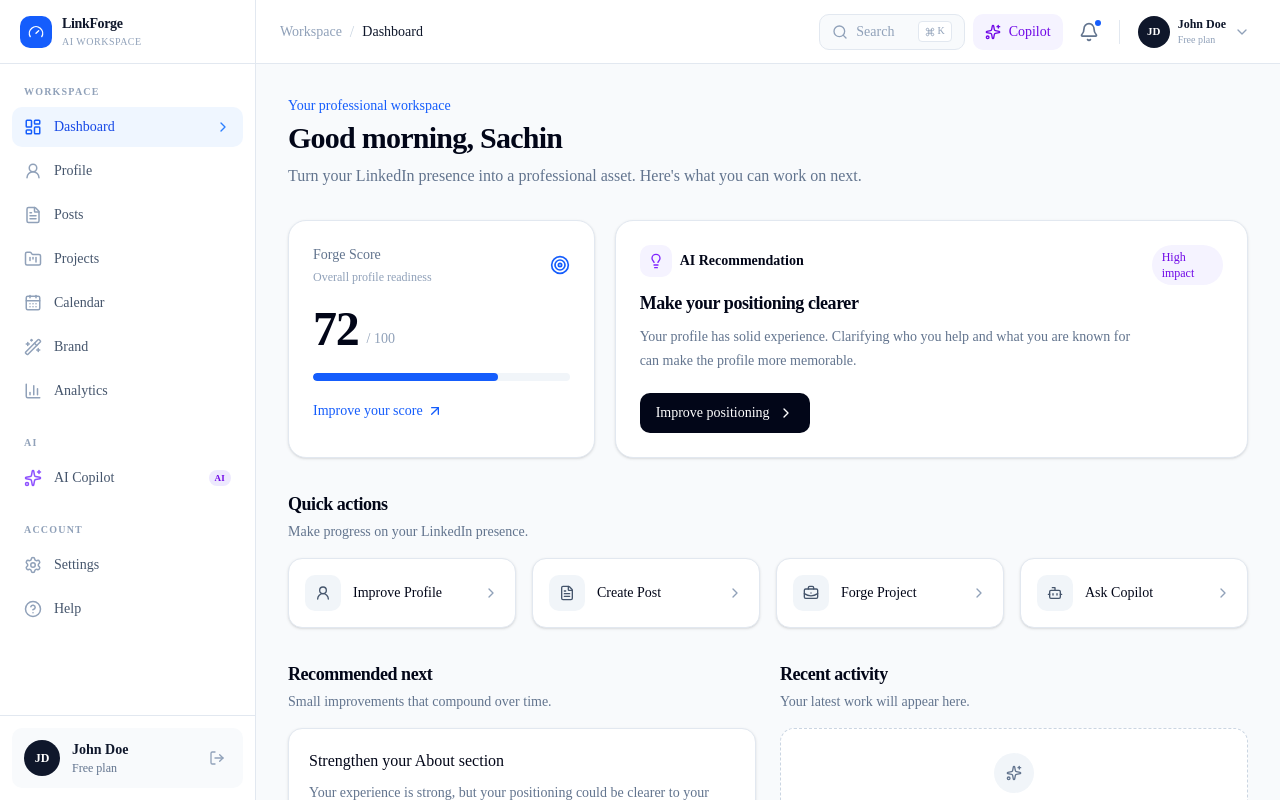
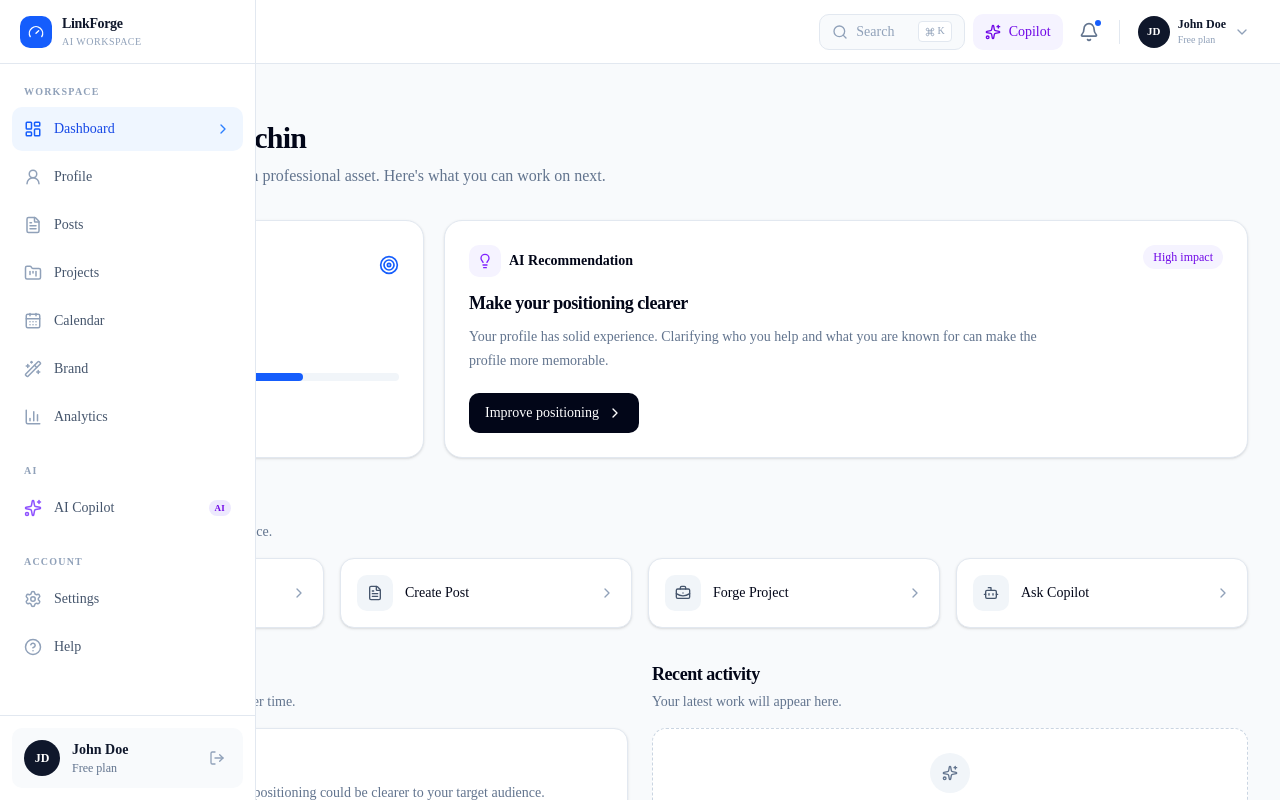
Before and after one commit to sachin59921/linkforge-ai, a Next.js app: page / in a window 1280 px wide. Shown: the top 800 px of the page. Built offline with nearby package versions, Linux system fonts and the light colour scheme.

Commit message:
feat: add mobile navigation functionality to Sidebar component

```diff
--- a/components/layout/sidebar.tsx
+++ b/components/layout/sidebar.tsx
@@ -1,5 +1,7 @@
+
 "use client";
 
+import { useEffect, useState } from "react";
 import Link from "next/link";
 import { usePathname } from "next/navigation";
 import {
@@ -12,10 +14,12 @@ import {
   HelpCircle,
   LayoutDashboard,
   LogOut,
+  Menu,
   Settings,
   Sparkles,
   UserRound,
   WandSparkles,
+  X,
 } from "lucide-react";
 
 const workspaceItems = [
@@ -35,29 +39,130 @@ const accountItems = [
 
 export function Sidebar() {
   const pathname = usePathname();
+  const [mobileOpen, setMobileOpen] = useState(false);
 
   const isActive = (href: string) => {
-    if (href === "/") {
-      return pathname === "/";
-    }
-
+    if (href === "/") return pathname === "/";
     return pathname === href || pathname.startsWith(`${href}/`);
   };
 
+  useEffect(() => {
+    setMobileOpen(false);
+  }, [pathname]);
+
+  useEffect(() => {
+    if (!mobileOpen) return;
+
+    const previousOverflow = document.body.style.overflow;
+
+    function handleKeyDown(event: KeyboardEvent) {
+      if (event.key === "Escape") setMobileOpen(false);
+    }
+
+    document.body.style.overflow = "hidden";
+    window.addEventListener("keydown", handleKeyDown);
+
+    return () => {
+      document.body.style.overflow = previousOverflow;
+      window.removeEventListener("keydown", handleKeyDown);
+    };
+  }, [mobileOpen]);
+
   return (
-    <aside className="hidden h-screen w-64 shrink-0 flex-col border-r border-slate-200 bg-white lg:flex">
-      {/* Logo */}
-      <div className="flex h-16 items-center border-b border-slate-200 px-5">
-        <Link href="/" className="flex items-center gap-2.5">
+    <>
+      {/* Mobile menu trigger */}
+      <button
+        type="button"
+        aria-label="Open navigation menu"
+        aria-expanded={mobileOpen}
+        aria-controls="mobile-navigation"
+        onClick={() => setMobileOpen(true)}
+        className="fixed bottom-4 left-4 z-40 flex size-12 items-center justify-center rounded-full bg-slate-950 text-white shadow-lg transition hover:bg-slate-800 focus-visible:outline-none focus-visible:ring-2 focus-visible:ring-blue-500 focus-visible:ring-offset-2 lg:hidden"
+      >
+        <Menu className="size-5" />
+      </button>
+
+      {/* Desktop sidebar */}
+      <aside className="fixed inset-y-0 left-0 z-30 hidden h-screen w-64 shrink-0 flex-col border-r border-slate-200 bg-white lg:flex">
+        <SidebarContent isActive={isActive} />
+      </aside>
+
+      {/* Mobile backdrop */}
+      {mobileOpen && (
+        <button
+          type="button"
+          aria-label="Close navigation menu"
+          onClick={() => setMobileOpen(false)}
+          className="fixed inset-0 z-40 bg-slate-950/40 backdrop-blur-[2px] lg:hidden"
+        />
+      )}
+
+      {/* Mobile navigation drawer */}
+      <aside
+        id="mobile-navigation"
+        aria-label="Mobile navigation"
+        aria-hidden={!mobileOpen}
+        className={[
+          "fixed inset-y-0 left-0 z-50 flex w-[min(18rem,85vw)] flex-col border-r border-slate-200 bg-white shadow-2xl transition-transform duration-200 ease-out lg:hidden",
+          mobileOpen ? "translate-x-0" : "-translate-x-full",
+          !mobileOpen ? "pointer-events-none" : "",
+        ].join(" ")}
+      >
+        <div className="flex h-16 shrink-0 items-center justify-between border-b border-slate-200 px-5">
+          <Link
+            href="/"
+            onClick={() => setMobileOpen(false)}
+            className="flex items-center gap-2.5"
+          >
             <div className="flex h-8 w-8 items-center justify-center rounded-lg bg-blue-600 text-white">
-            <Gauge className="h-4 w-4" />
+              <Gauge className="size-4" />
             </div>
-
             <div>
               <p className="text-sm font-bold tracking-tight text-slate-900">
                 LinkForge
               </p>
+              <p className="text-[10px] font-medium uppercase tracking-wider text-slate-400">
+                AI Workspace
+              </p>
+            </div>
+          </Link>
 
+          <button
+            type="button"
+            aria-label="Close navigation menu"
+            onClick={() => setMobileOpen(false)}
+            className="flex size-9 items-center justify-center rounded-lg text-slate-500 transition hover:bg-slate-100 hover:text-slate-900 focus-visible:outline-none focus-visible:ring-2 focus-visible:ring-blue-500"
+          >
+            <X className="size-5" />
+          </button>
+        </div>
+
+        <div className="min-h-0 flex-1 overflow-y-auto">
+          <SidebarNavigation isActive={isActive} />
+        </div>
+
+        <SidebarUserCard />
+      </aside>
+    </>
+  );
+}
+
+function SidebarContent({
+  isActive,
+}: {
+  isActive: (href: string) => boolean;
+}) {
+  return (
+    <>
+      <div className="flex h-16 shrink-0 items-center border-b border-slate-200 px-5">
+        <Link href="/" className="flex items-center gap-2.5">
+          <div className="flex h-8 w-8 items-center justify-center rounded-lg bg-blue-600 text-white">
+            <Gauge className="size-4" />
+          </div>
+          <div>
+            <p className="text-sm font-bold tracking-tight text-slate-900">
+              LinkForge
+            </p>
             <p className="text-[10px] font-medium uppercase tracking-wider text-slate-400">
               AI Workspace
             </p>
@@ -65,8 +170,22 @@ export function Sidebar() {
         </Link>
       </div>
 
-      {/* Navigation */}
-      <nav className="flex-1 overflow-y-auto px-3 py-5">
+      <div className="min-h-0 flex-1 overflow-y-auto">
+        <SidebarNavigation isActive={isActive} />
+      </div>
+
+      <SidebarUserCard />
+    </>
+  );
+}
+
+function SidebarNavigation({
+  isActive,
+}: {
+  isActive: (href: string) => boolean;
+}) {
+  return (
+    <nav aria-label="Main navigation" className="px-3 py-5">
       <NavSection title="Workspace">
         {workspaceItems.map((item) => {
           const Icon = item.icon;
@@ -76,8 +195,9 @@ export function Sidebar() {
             <Link
               key={item.href}
               href={item.href}
+              aria-current={active ? "page" : undefined}
               className={[
-                  "group flex items-center gap-3 rounded-lg px-3 py-2.5 text-sm font-medium transition-colors",
+                "group flex min-h-11 items-center gap-3 rounded-lg px-3 py-2.5 text-sm font-medium transition-colors",
                 active
                   ? "bg-blue-50 text-blue-700"
                   : "text-slate-600 hover:bg-slate-50 hover:text-slate-900",
@@ -85,29 +205,27 @@ export function Sidebar() {
             >
               <Icon
                 className={[
-                    "h-[18px] w-[18px]",
+                  "size-[18px] shrink-0",
                   active
                     ? "text-blue-600"
                     : "text-slate-400 group-hover:text-slate-600",
                 ].join(" ")}
               />
-
               <span>{item.label}</span>
-
               {active && (
-                  <ChevronRight className="ml-auto h-4 w-4 text-blue-500" />
+                <ChevronRight className="ml-auto size-4 text-blue-500" />
               )}
             </Link>
           );
         })}
       </NavSection>
 
-        {/* AI */}
       <NavSection title="AI">
         <Link
           href="/copilot"
+          aria-current={isActive("/copilot") ? "page" : undefined}
           className={[
-              "group flex items-center gap-3 rounded-lg px-3 py-2.5 text-sm font-medium transition-colors",
+            "group flex min-h-11 items-center gap-3 rounded-lg px-3 py-2.5 text-sm font-medium transition-colors",
             isActive("/copilot")
               ? "bg-violet-50 text-violet-700"
               : "text-slate-600 hover:bg-slate-50 hover:text-slate-900",
@@ -115,22 +233,19 @@ export function Sidebar() {
         >
           <Sparkles
             className={[
-                "h-[18px] w-[18px]",
+              "size-[18px] shrink-0",
               isActive("/copilot")
                 ? "text-violet-600"
                 : "text-violet-500",
             ].join(" ")}
           />
-
           <span>AI Copilot</span>
-
           <span className="ml-auto rounded-full bg-violet-100 px-1.5 py-0.5 text-[9px] font-bold uppercase tracking-wide text-violet-700">
             AI
           </span>
         </Link>
       </NavSection>
 
-        {/* Account */}
       <NavSection title="Account">
         {accountItems.map((item) => {
           const Icon = item.icon;
@@ -140,26 +255,29 @@ export function Sidebar() {
             <Link
               key={item.href}
               href={item.href}
+              aria-current={active ? "page" : undefined}
               className={[
-                  "group flex items-center gap-3 rounded-lg px-3 py-2.5 text-sm font-medium transition-colors",
+                "group flex min-h-11 items-center gap-3 rounded-lg px-3 py-2.5 text-sm font-medium transition-colors",
                 active
                   ? "bg-slate-100 text-slate-900"
                   : "text-slate-600 hover:bg-slate-50 hover:text-slate-900",
               ].join(" ")}
             >
-                <Icon className="h-[18px] w-[18px] text-slate-400 group-hover:text-slate-600" />
-
+              <Icon className="size-[18px] shrink-0 text-slate-400 group-hover:text-slate-600" />
               <span>{item.label}</span>
             </Link>
           );
         })}
       </NavSection>
     </nav>
+  );
+}
 
-      {/* Bottom user card */}
-      <div className="border-t border-slate-200 p-3">
+function SidebarUserCard() {
+  return (
+    <div className="shrink-0 border-t border-slate-200 bg-white p-3">
       <div className="flex items-center gap-3 rounded-lg bg-slate-50 px-3 py-3">
-          <div className="flex h-9 w-9 items-center justify-center rounded-full bg-slate-900 text-xs font-semibold text-white">
+        <div className="flex size-9 shrink-0 items-center justify-center rounded-full bg-slate-900 text-xs font-semibold text-white">
           JD
         </div>
 
@@ -167,22 +285,18 @@ export function Sidebar() {
           <p className="truncate text-sm font-semibold text-slate-900">
             John Doe
           </p>
-
-            <p className="truncate text-xs text-slate-500">
-              Free plan
-            </p>
+          <p className="truncate text-xs text-slate-500">Free plan</p>
         </div>
 
         <button
           type="button"
           aria-label="Log out"
-            className="rounded-md p-1.5 text-slate-400 transition-colors hover:bg-white hover:text-slate-700"
+          className="rounded-md p-1.5 text-slate-400 transition-colors hover:bg-white hover:text-slate-700 focus-visible:outline-none focus-visible:ring-2 focus-visible:ring-blue-500"
         >
-            <LogOut className="h-4 w-4" />
+          <LogOut className="size-4" />
         </button>
       </div>
     </div>
-    </aside>
   );
 }
 
@@ -198,7 +312,6 @@ function NavSection({
       <p className="mb-2 px-3 text-[10px] font-bold uppercase tracking-[0.12em] text-slate-400">
         {title}
       </p>
-
       <div className="space-y-1">{children}</div>
     </div>
   );
```
Lines whose indentation alone changed are shown as unchanged.
